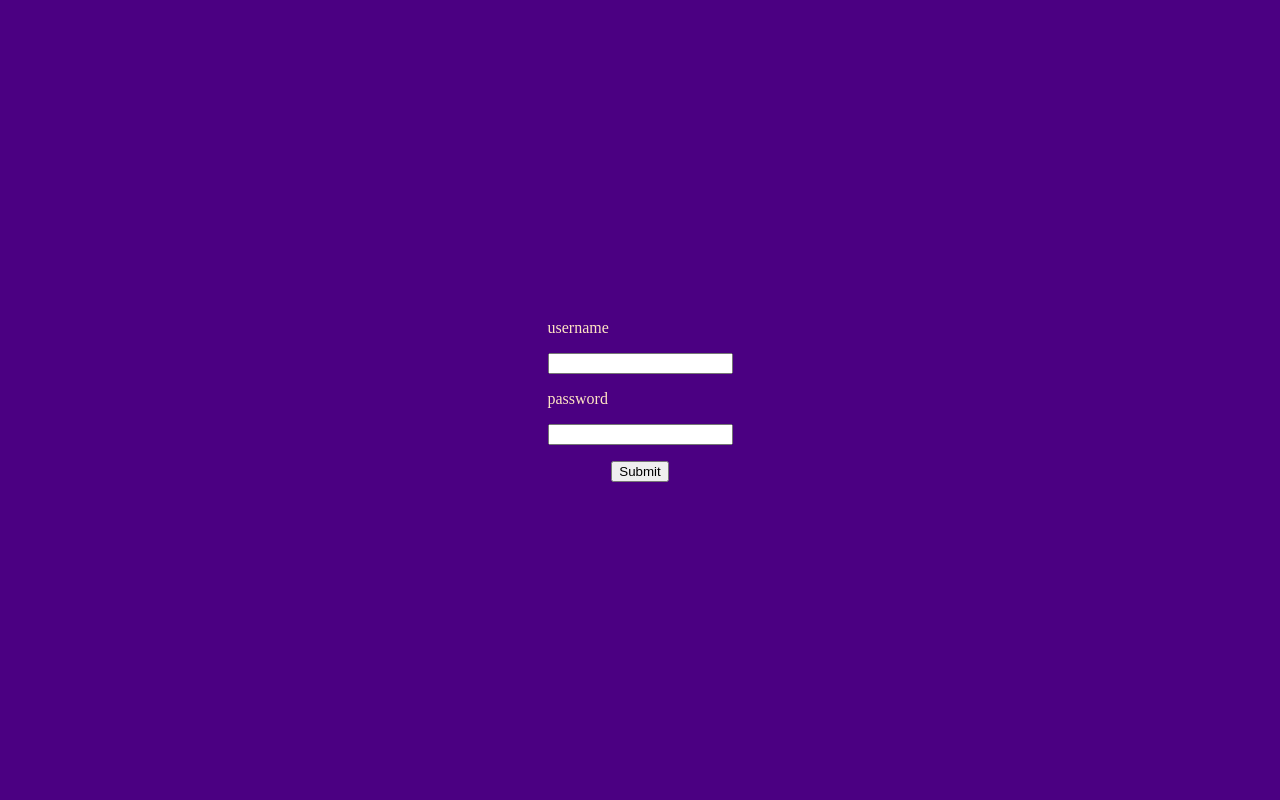
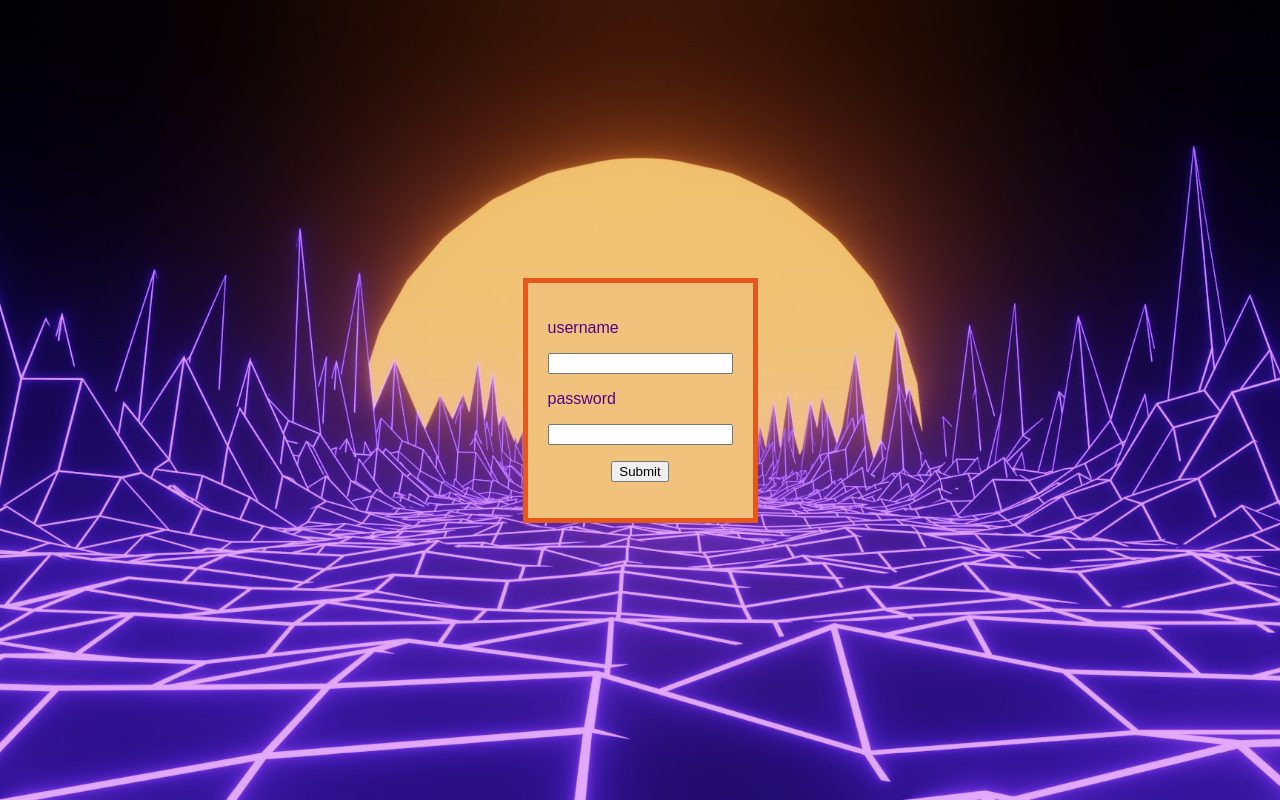
Before and after one commit to Dragon-Creature/simple-auth-proxy, a React (Create React App) app: page / in a window 1280 px wide. Built offline with nearby package versions, Linux system fonts and the light colour scheme.

Commit message:
Added error message and changed the styling

```diff
--- a/src/App.css
+++ b/src/App.css
@@ -7,11 +7,22 @@ div.login_prompt {
     min-height: 100vh;
 }
 
+p.error_message {
+    color: crimson;
+}
+
+div.prompt_box {
+    border: 5px solid #e5571b;
+    padding: 20px;
+    background: #f1c27c;
+}
+
 div.prompt_username {
-    color: bisque;
+    color: #57008a;
     display: flex;
     flex-direction: column;
     align-items: start;
+    font-family: Arial, Helvetica, sans-serif;
 }
 
 p.prompt_username_label {
@@ -19,10 +30,11 @@ p.prompt_username_label {
 }
 
 div.prompt_password {
-    color: bisque;
+    color: #57008a;
     display: flex;
     flex-direction: column;
     align-items: start;
+    font-family: Arial, Helvetica, sans-serif;
 }
 
 p.prompt_password_label {
--- a/src/App.js
+++ b/src/App.js
@@ -4,6 +4,7 @@ import { useState } from 'react';
 function App(props) {
     const [username, setUsername] = useState(props?.value ?? '');
     const [password, setPassword] = useState(props?.value ?? '');
+    const [error, setError] = useState(props?.value ?? '');
 
     const login = () => {
       const body = {
@@ -18,8 +19,16 @@ function App(props) {
           },
           body: JSON.stringify(body),
         })
-      .then(response => response.json())
-      .catch(error => console.error(error));
+      .then(response => {
+          console.log(response.status);
+          if (response.status !== 301) {
+              setError(<p className={"error_message"}>Failed to authenticate</p>)
+          }
+      })
+      .catch(error => {
+          setError(<p className={"error_message"}>Failed to authenticate: unknown error</p>)
+          console.error(error)
+      });
     }
 
     const handleKeyPress = (event) => {
@@ -32,6 +41,8 @@ function App(props) {
     <div className="App">
           <body>
               <div className={"login_prompt"}>
+                  {error}
+                  <div className={"prompt_box"}>
                       <div className={"prompt_username"}>
                         <p className={"prompt_username_label"}>username</p>
                         <input type={"text"} value={username} onInput={e => setUsername(e.target.value)}/>
@@ -46,6 +57,7 @@ function App(props) {
                         </button>
                       </div>
                   </div>
+              </div>
           </body>
     </div>
     );
--- a/src/index.css
+++ b/src/index.css
@@ -2,6 +2,10 @@ html, body {
     height: 100%;
 }
 body {
-    background: #4b0082;
+    background: url("background.jpg") no-repeat center center fixed;
+    -webkit-background-size: cover;
+    -moz-background-size: cover;
+    -o-background-size: cover;
+    background-size: cover;
     margin: 0;
 }
```
Also changed, not shown: src/background.jpg (added), 1 other file (tests, documents, lock files or other folders). Lines whose indentation alone changed are shown as unchanged.
